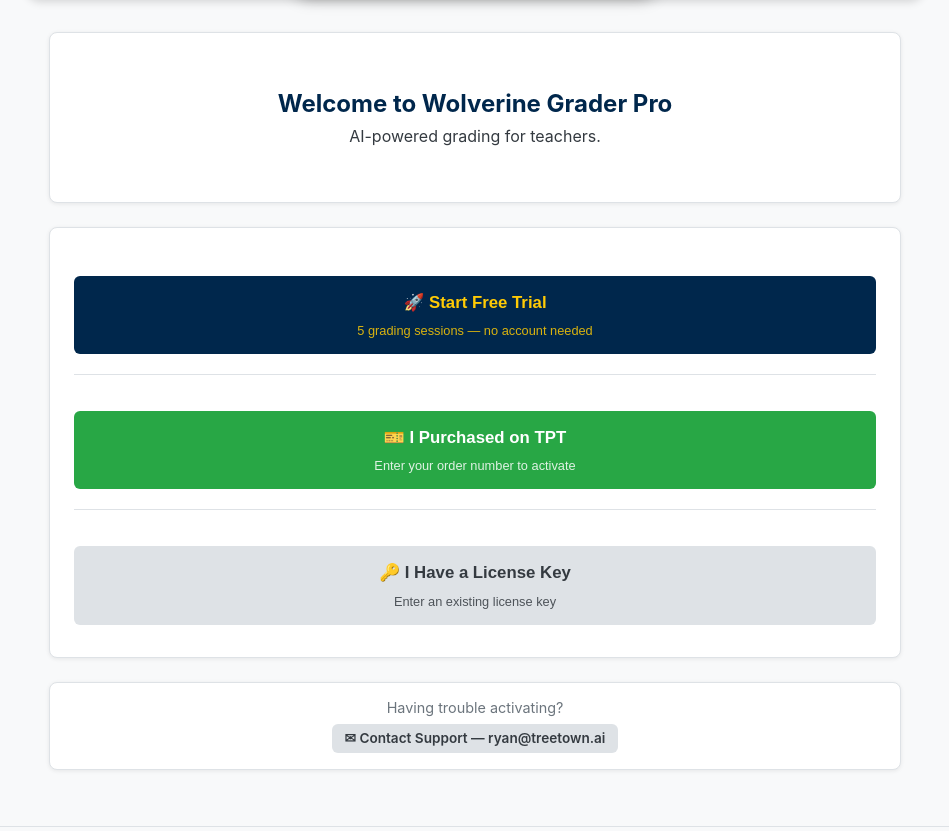
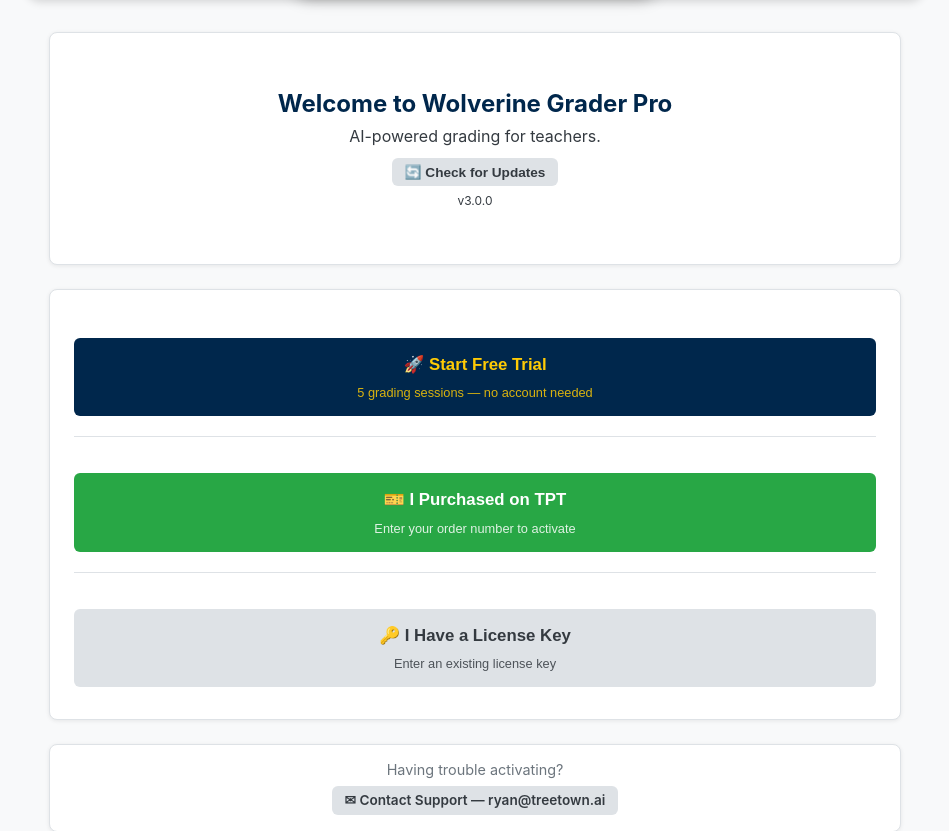
Before and after one commit to baeser/wolverine-grader-pro, a Flask app: page /activate in a window 1280 px wide. Shown: the part 250-1081 px from the top of the page, without its empty margins (165-1114 px from the left). Run offline with Flask 3, Linux system fonts and the light colour scheme.

Commit message:
Fix quiz score mismatch and add Check for Updates to license modal (v3.2.4)
Score recompute: the AI's self-reported total score often didn't match
the sum of its per-question earned values (LLM arithmetic errors).
Now recomputes score from the per-question/category breakdown instead
of trusting the AI's sum. Also applies to essay category scores.

Check for Updates: the button was only on the /activate page, not in
the license modal popup (base.html) that users actually click. Added
the button + inline update result to the modal for all license states,
plus version number display.

Co-Authored-By: Claude Opus 4.6 (1M context) <noreply@anthropic.com>

```diff
--- a/grader/ai_client.py
+++ b/grader/ai_client.py
@@ -298,9 +298,27 @@ class GraderAI:
                 'feedback':    str(q.get('feedback', '')),
             })
 
+        score = float(data['score'])
+        max_score = float(data.get('max_score', 100))
+
+        # Recompute score from per-item breakdown when available —
+        # LLMs frequently mis-sum their own per-question/category scores
+        if parsed_questions:
+            computed_score = sum(q['earned'] for q in parsed_questions)
+            computed_max = sum(q['possible'] for q in parsed_questions)
+            score = computed_score
+            if computed_max > 0:
+                max_score = computed_max
+        elif categories:
+            computed_score = sum(c['earned'] for c in categories)
+            computed_max = sum(c['possible'] for c in categories)
+            if computed_max > 0:
+                score = computed_score
+                max_score = computed_max
+
         result = {
-            'score':      float(data['score']),
-            'max_score':  float(data.get('max_score', 100)),
+            'score':      score,
+            'max_score':  max_score,
             'summary':    str(data['summary']),
             'categories': categories,
         }
--- a/templates/activate.html
+++ b/templates/activate.html
@@ -37,6 +37,12 @@
         <div style="margin-top:1.25rem;">
             <a href="/" class="btn btn-primary">Continue to App</a>
         </div>
+        <div style="margin-top:0.75rem;">
+            <button class="btn btn-sm btn-secondary" id="checkUpdateBtn" onclick="checkForUpdates()">🔄 Check for Updates</button>
+        </div>
+        <p class="help-text" style="margin-top:0.4rem; font-size:0.75rem; color:var(--gray-500);">
+            v{{ license_status.app_version or '3.0.0' }}
+        </p>
         <div class="license-divider"></div>
         <p class="license-or-text">Have a license key?</p>
         <button class="btn btn-sm btn-secondary" onclick="showActivateForm()">Enter License Key</button>
@@ -49,6 +55,12 @@
         <h2>Trial Ended</h2>
         <p>You've used all {{ license_status.max_sessions }} free grading sessions.</p>
         <p style="margin-top:0.5rem; color: var(--gray-600);">Purchase a license to continue grading.</p>
+        <div style="margin-top:0.75rem;">
+            <button class="btn btn-sm btn-secondary" id="checkUpdateBtn" onclick="checkForUpdates()">🔄 Check for Updates</button>
+        </div>
+        <p class="help-text" style="margin-top:0.4rem; font-size:0.75rem; color:var(--gray-500);">
+            v{{ license_status.app_version or '3.0.0' }}
+        </p>
     </div>
 
     <!-- Unlicensed -->
@@ -56,6 +68,12 @@
     <div class="license-welcome-box">
         <h2>Welcome to Wolverine Grader Pro</h2>
         <p>AI-powered grading for teachers.</p>
+        <div style="margin-top:0.75rem;">
+            <button class="btn btn-sm btn-secondary" id="checkUpdateBtn" onclick="checkForUpdates()">🔄 Check for Updates</button>
+        </div>
+        <p class="help-text" style="margin-top:0.4rem; font-size:0.75rem; color:var(--gray-500);">
+            v{{ license_status.app_version or '3.0.0' }}
+        </p>
     </div>
     {% endif %}
 </div>
--- a/templates/base.html
+++ b/templates/base.html
@@ -46,9 +46,16 @@
                 </button>
                 <p style="font-size:0.85rem; color:var(--gray-600); margin-bottom:1.5rem;">Up to {{ license_status.max_devices }} devices</p>
                 <hr style="border:none; border-top:1px solid var(--gray-200,#e5e7eb); margin-bottom:1.25rem;">
-                <button class="btn btn-sm btn-secondary" onclick="deactivateFromModal()">
-                    Deactivate This Device
-                </button>
+                <div style="display:flex; gap:0.5rem; justify-content:center; flex-wrap:wrap;">
+                    <button class="btn btn-sm btn-secondary" id="modalCheckUpdateBtn" onclick="checkForUpdatesModal()">🔄 Check for Updates</button>
+                    <button class="btn btn-sm btn-secondary" onclick="deactivateFromModal()">
+                        Deactivate This Device
+                    </button>
+                </div>
+                <div id="modalUpdateResult" style="display:none; margin-top:1rem;"></div>
+                <p class="help-text" style="margin-top:0.75rem; font-size:0.75rem; color:var(--gray-500);">
+                    v{{ app_version }}
+                </p>
             </div>
         </div>
     </div>
@@ -62,6 +69,36 @@
                 else alert(data.error || 'Could not deactivate. Please try again.');
             })
             .catch(() => alert('Network error. Please try again.'));
+    }
+
+    function checkForUpdatesModal() {
+        var btn = document.getElementById('modalCheckUpdateBtn');
+        var result = document.getElementById('modalUpdateResult');
+        btn.disabled = true;
+        btn.innerHTML = '<span class="spinner"></span> Checking…';
+        result.style.display = 'none';
+
+        fetch('/api/license/check-update')
+            .then(function(r) { return r.json(); })
+            .then(function(data) {
+                btn.disabled = false;
+                btn.textContent = '🔄 Check for Updates';
+                if (data.update && data.update.download_url) {
+                    result.innerHTML = '<div style="background:var(--gray-100,#f3f4f6); border-radius:8px; padding:0.75rem; text-align:center;">'
+                        + '<strong>📥 Update available (v' + data.update.version + ')</strong>'
+                        + (data.update.release_notes ? '<p style="font-size:0.85rem; color:var(--gray-600); margin:0.4rem 0 0;">' + data.update.release_notes + '</p>' : '')
+                        + '<a href="' + data.update.download_url + '" target="_blank" class="btn btn-sm btn-primary" style="margin-top:0.5rem;">⬇️ Download Update</a>'
+                        + '</div>';
+                    result.style.display = 'block';
+                } else {
+                    btn.textContent = '✅ Up to date!';
+                    setTimeout(function() { btn.textContent = '🔄 Check for Updates'; }, 3000);
+                }
+            })
+            .catch(function() {
+                btn.disabled = false;
+                btn.textContent = '🔄 Check for Updates';
+            });
     }
     </script>
     {% endif %}
```
